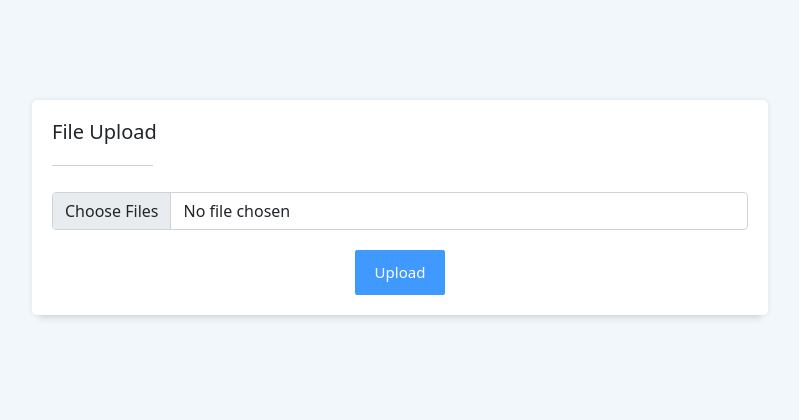
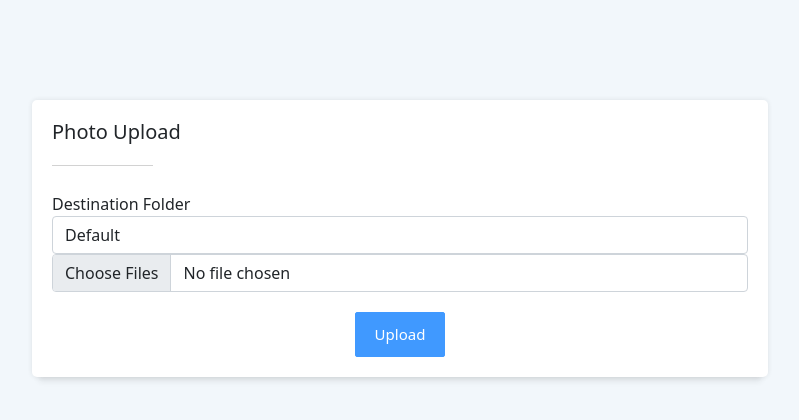
Before and after one commit to tyler-tee/Puploader, a Python web app: template app/templates/upload.html in a window 1280 px wide. Shown: the part 56-476 px from the top of the page, without its empty margins (240-1039 px from the left). Run offline with Jinja, Linux system fonts and the light colour scheme; the template is opened without the code that fills it, so the values that code supplies are empty; some libraries are stand-ins or nearby versions.

Commit message:
+Folder choice; duplicate file handling

```diff
--- a/app/templates/base.html
+++ b/app/templates/base.html
@@ -22,8 +22,8 @@
       </button>
       <div class="collapse navbar-collapse" id="navbarNavAltMarkup">
         <div class="navbar-nav">
-          <a class="nav-item nav-link active" href="#">Home<span class="sr-only"></span></a>
-          <a class="nav-item nav-link" href="/">Upload</a>
+          <a class="nav-item nav-link active" href="/">Home<span class="sr-only"></span></a>
+          <a class="nav-item nav-link" href="/upload">Upload</a>
           <a class="nav-item nav-link" href="/gallery">Gallery</a>
         </div>
       </div>
--- a/app/templates/upload.html
+++ b/app/templates/upload.html
@@ -11,14 +11,23 @@
         {% for message in get_flashed_messages() %}
         <h2>{{ message }}</h2>
         {% endfor %}
-        <form action="http://localhost:5000/upload"method="POST" enctype="multipart/form-data">
+        <form action="http://localhost:5000/uploaded" method="POST" enctype="multipart/form-data">
           <div class="row d-flex justify-content-center mt-100">
             <div class="col-md-8">
               <div class="card">
                 <div class="card-header">
-                  <h5>File Upload</h5>
+                  <h5>Photo Upload</h5>
                 </div>
                 <div class="card-block">
+                  <div class="form-group">
+                    <label for="folder_dropdown">Destination Folder</label>
+                    <select class="form-control" id="sel1" name="folder_dropdown">
+                      <option value="Default">Default</option>
+                      {% for folder in folders %}
+                      <option value="{{ folder }}">{{ folder }}</option>
+                      {% endfor %}
+                    </select>
+                  </div>
                   <input class="form-control" type="file" id="files" name="files" multiple />
                   <div class="text-center m-t-20">
                     <button type="submit" class="btn btn-primary">Upload</button>
```
Also changed, not shown: app/main.py (+18 -7 lines), app/templates/index.html (added, +7 -0 lines).
